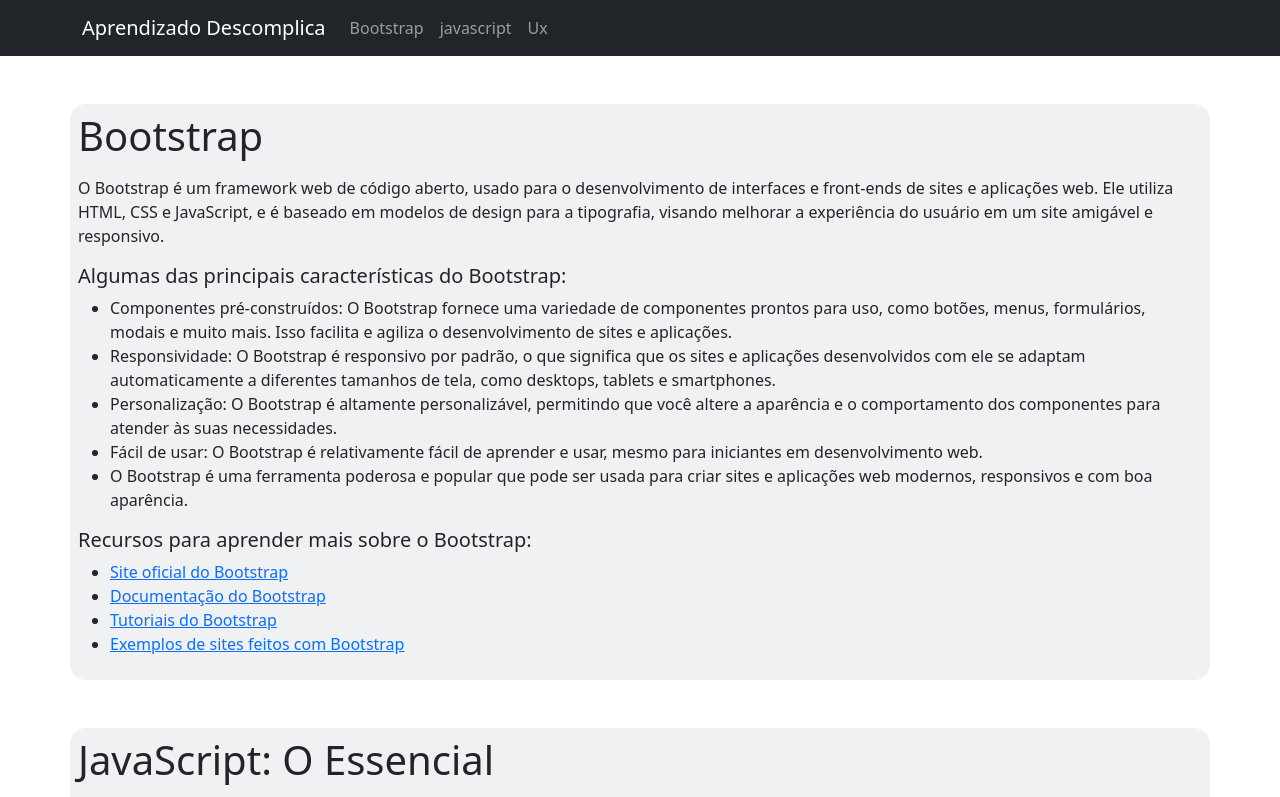
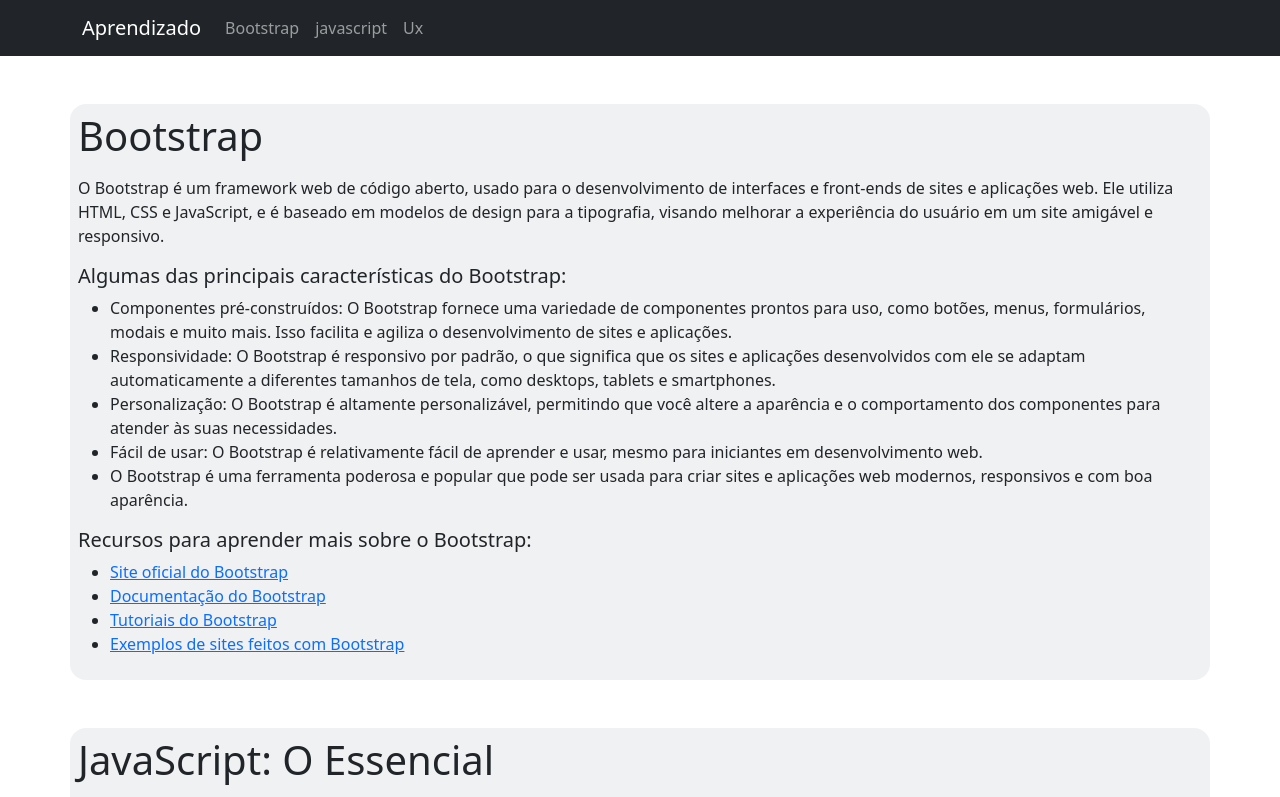
Before and after one commit to luxrail/Atividades, a plain HTML site: page index.html in a window 1280 px wide. Shown: the top 797 px of the page. Drawn offline with nearby package versions, Linux system fonts and the light colour scheme.

Commit message:
index update

```diff
--- a/index.html
+++ b/index.html
@@ -12,7 +12,7 @@
 <body>
     <nav class="navbar navbar-expand-lg navbar-dark bg-dark">
         <div class="container">
-            <a class="navbar-brand" href="#">Aprendizado Descomplica</a>
+            <a class="navbar-brand" href="#">Aprendizado</a>
             <button class="navbar-toggler" type="button" data-bs-toggle="collapse" data-bs-target="#navbarNav"
                 aria-controls="navbarNav" aria-expanded="false" aria-label="Toggle navigation">
                 <span class="navbar-toggler-icon"></span>
```
